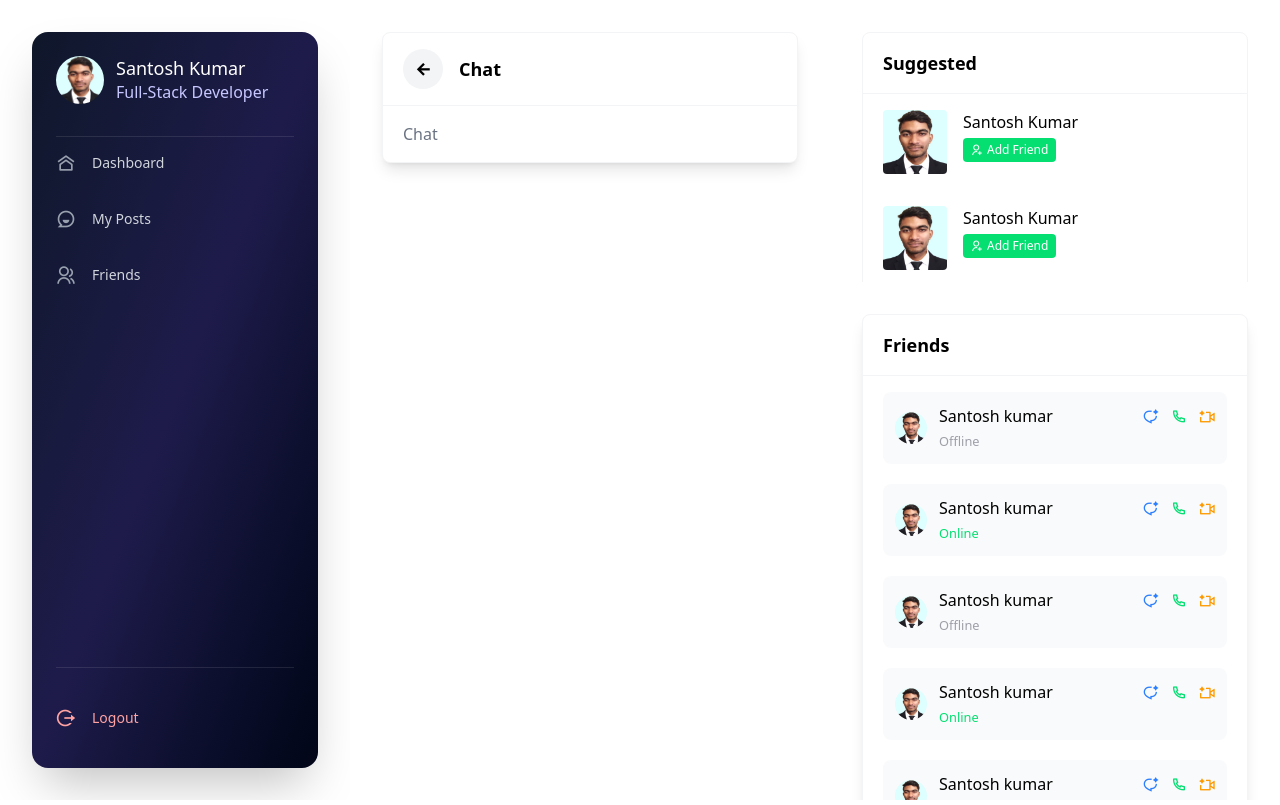
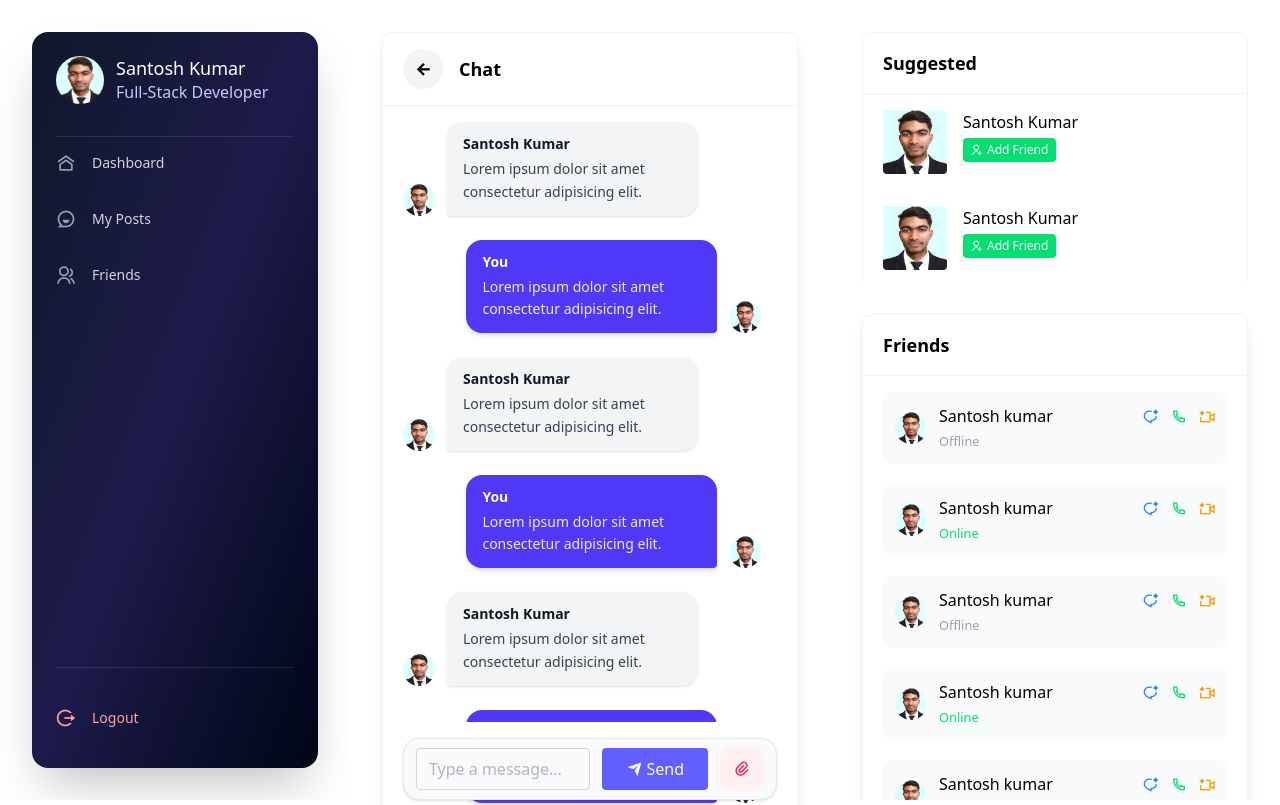
Before and after one commit to santosH7321/Besties, a React app in the folder frontend/: page /app/chat in a window 1280 px wide. Shown: the top 805 px of the page. Built offline with nearby package versions, Linux system fonts and the light colour scheme; the HTML template or start-up script is replaced by a standard one.

Commit message:
Chat components

```diff
--- a/frontend/src/components/app/Chat.tsx
+++ b/frontend/src/components/app/Chat.tsx
@@ -1,6 +1,114 @@
+import Avatar from '../shared/Avatar'
+import Input from '../shared/Input'
+import Button from '../shared/Button'
+
 const Chat = () => {
   return (
-    <div>Chat</div>
+    <div className="flex flex-col h-full">
+      <div className="
+        flex-1 overflow-y-auto
+        space-y-6
+        pr-4
+        pb-6
+      ">
+
+        {Array(20).fill(0).map((_, index) => (
+          <div key={index} className="space-y-6">
+            <div className="flex gap-3 items-end">
+              <Avatar image='/images/myimage.jpeg' size='md' />
+
+              <div className="
+                relative
+                max-w-[70%]
+                bg-gray-100
+                px-4 py-3
+                rounded-2xl rounded-bl-sm
+                text-gray-700
+                shadow-sm
+              ">
+                <h1 className="text-sm font-semibold text-gray-900 mb-1">
+                  Santosh Kumar
+                </h1>
+
+                <p className="text-sm leading-relaxed">
+                  Lorem ipsum dolor sit amet consectetur adipisicing elit.
+                </p>
+              </div>
+            </div>
+
+            <div className="flex gap-3 items-end justify-end">
+
+              <div className="
+                relative
+                max-w-[70%]
+                bg-indigo-600
+                px-4 py-3
+                rounded-2xl rounded-br-sm
+                text-white
+                shadow-md
+              ">
+                <h1 className="text-sm font-semibold mb-1">
+                  You
+                </h1>
+
+                <p className="text-sm leading-relaxed opacity-90">
+                  Lorem ipsum dolor sit amet consectetur adipisicing elit.
+                </p>
+              </div>
+
+              <Avatar image='/images/myimage.jpeg' size='md' />
+
+            </div>
+
+          </div>
+        ))}
+
+      </div>
+
+      <div className="
+        sticky bottom-0
+        bg-white
+        pt-4
+      ">
+        <div className="
+          flex items-center gap-3
+          bg-gray-50
+          border border-gray-200
+          rounded-2xl
+          px-3 py-2
+          shadow-sm
+        ">
+
+          <form className="flex gap-3 flex-1">
+            <Input
+              name="message"
+              placeholder='Type a message...'
+            />
+
+            <Button
+              type="secondary"
+              icon="send-plane-fill"
+            >
+              Send
+            </Button>
+          </form>
+
+          <button className="
+            w-11 h-11
+            flex items-center justify-center
+            rounded-xl
+            bg-rose-50
+            text-rose-500
+            hover:bg-rose-500
+            hover:text-white
+            transition
+          ">
+            <i className="ri-attachment-2 text-lg"></i>
+          </button>
+
+        </div>
+      </div>
+    </div>
   )
 }
 
```
